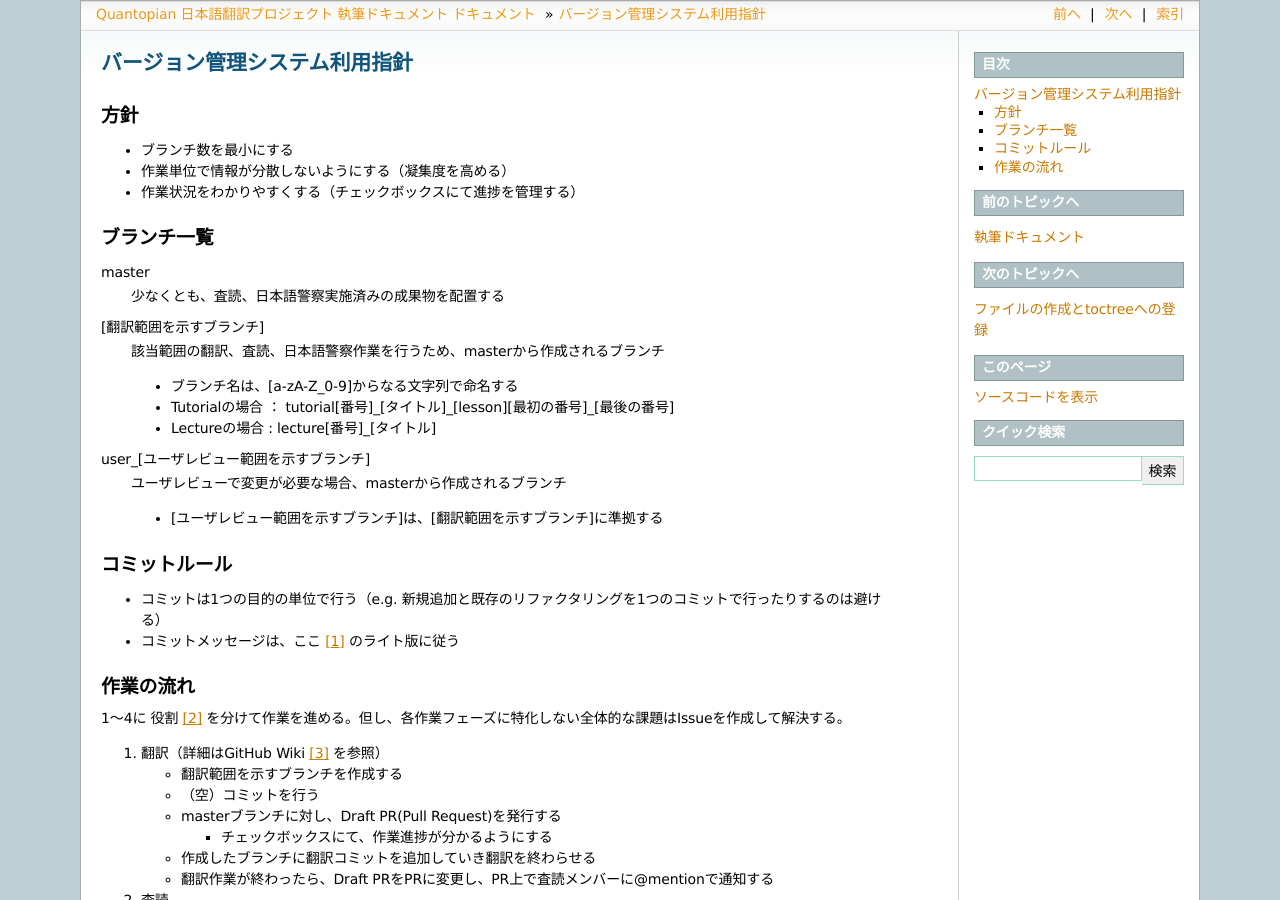
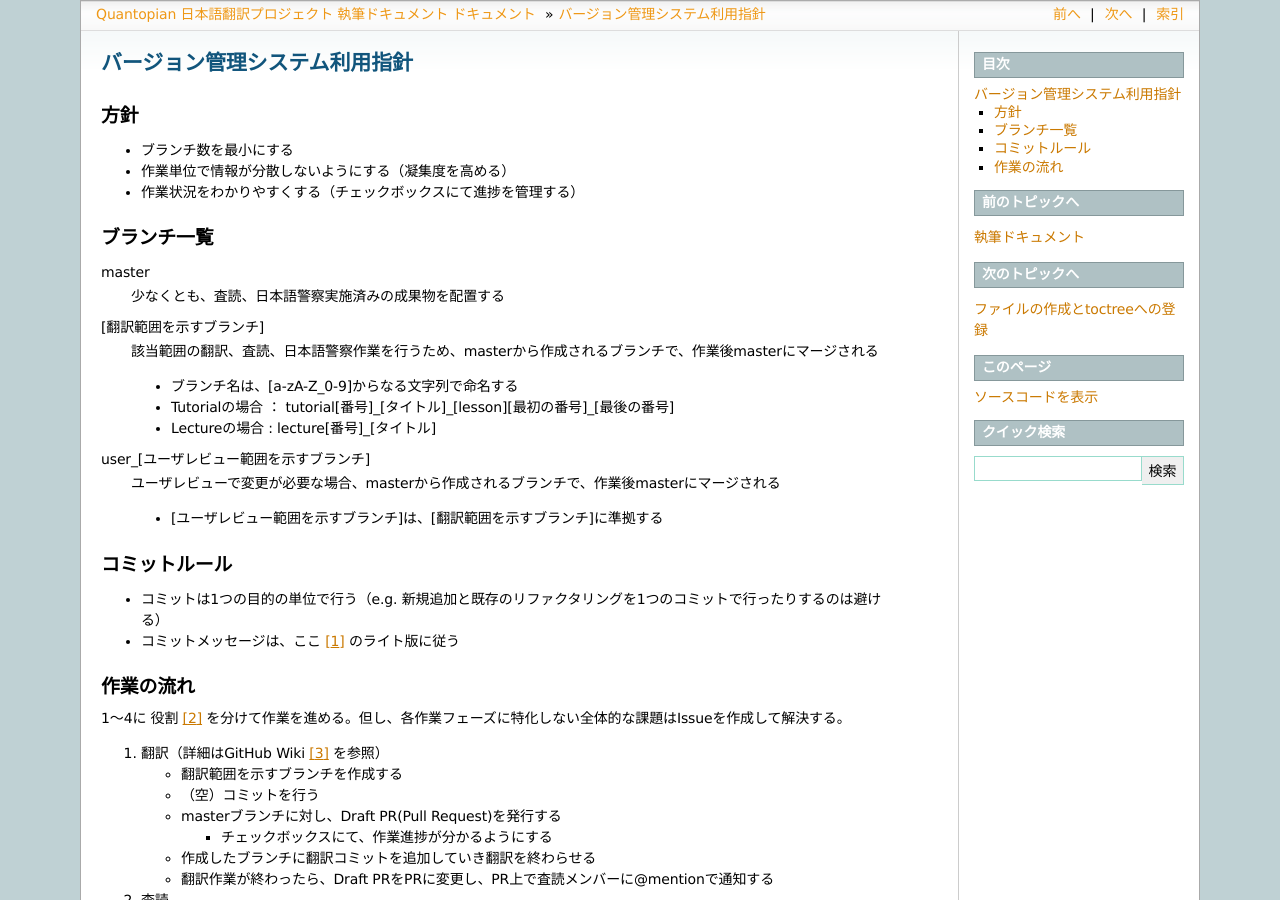
Before and after one commit to tokyoquantopian/quantopian-doc-ja, a Sphinx documentation site: the page built from writing/source/vcs.rst, in a window 1280 px wide and 900 px high. Built offline with Sphinx 7.4.7, drawn with Linux system fonts in a browser that asks for light colours.

Commit message:
Add branch merge destination

```diff
--- a/writing/source/vcs.rst
+++ b/writing/source/vcs.rst
@@ -19,14 +19,14 @@ master
   少なくとも、査読、日本語警察実施済みの成果物を配置する
 
 [翻訳範囲を示すブランチ]
-  該当範囲の翻訳、査読、日本語警察作業を行うため、masterから作成されるブランチ
+  該当範囲の翻訳、査読、日本語警察作業を行うため、masterから作成されるブランチで、作業後masterにマージされる
 
   - ブランチ名は、[a-zA-Z_0-9]からなる文字列で命名する
   - Tutorialの場合 ： tutorial[番号]_[タイトル]_[lesson][最初の番号]_[最後の番号]
   - Lectureの場合 : lecture[番号]_[タイトル]
 
 user_[ユーザレビュー範囲を示すブランチ]
-  ユーザレビューで変更が必要な場合、masterから作成されるブランチ
+  ユーザレビューで変更が必要な場合、masterから作成されるブランチで、作業後masterにマージされる
 
   - [ユーザレビュー範囲を示すブランチ]は、[翻訳範囲を示すブランチ]に準拠する
 
```
